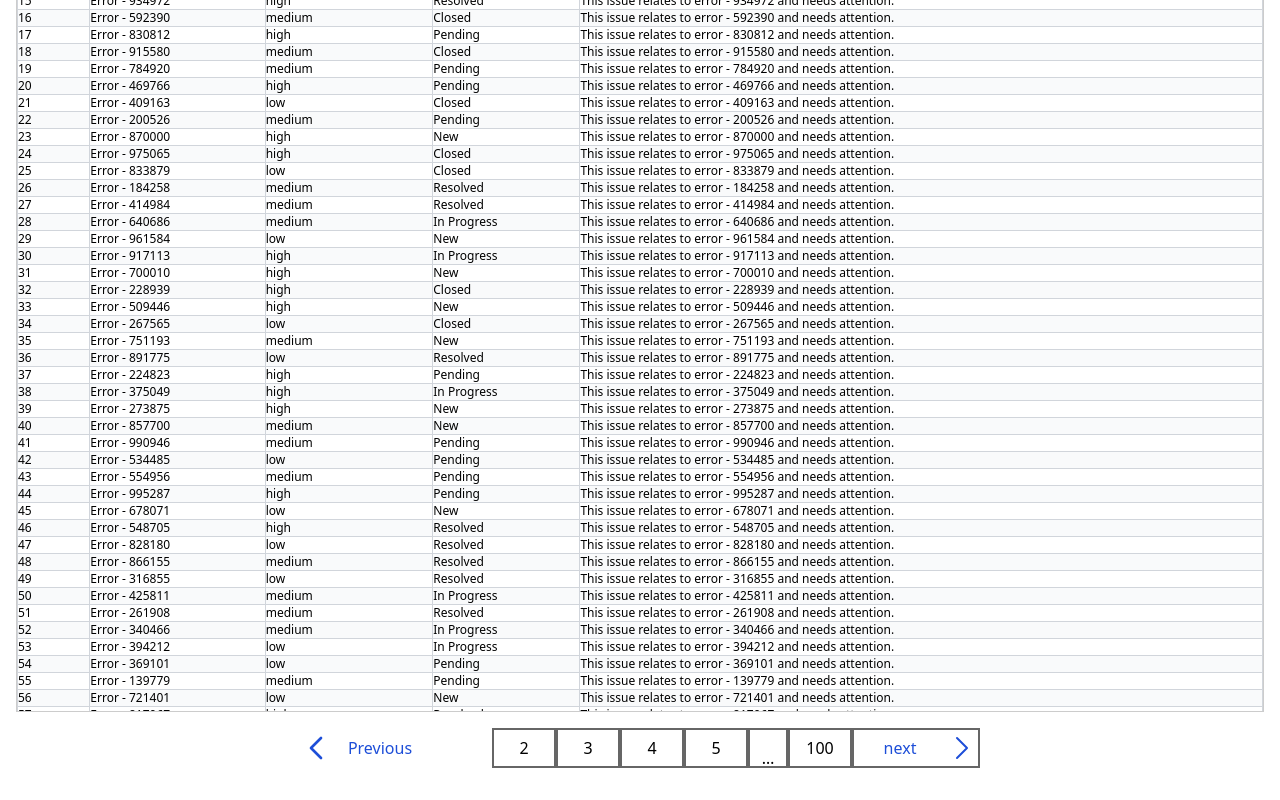
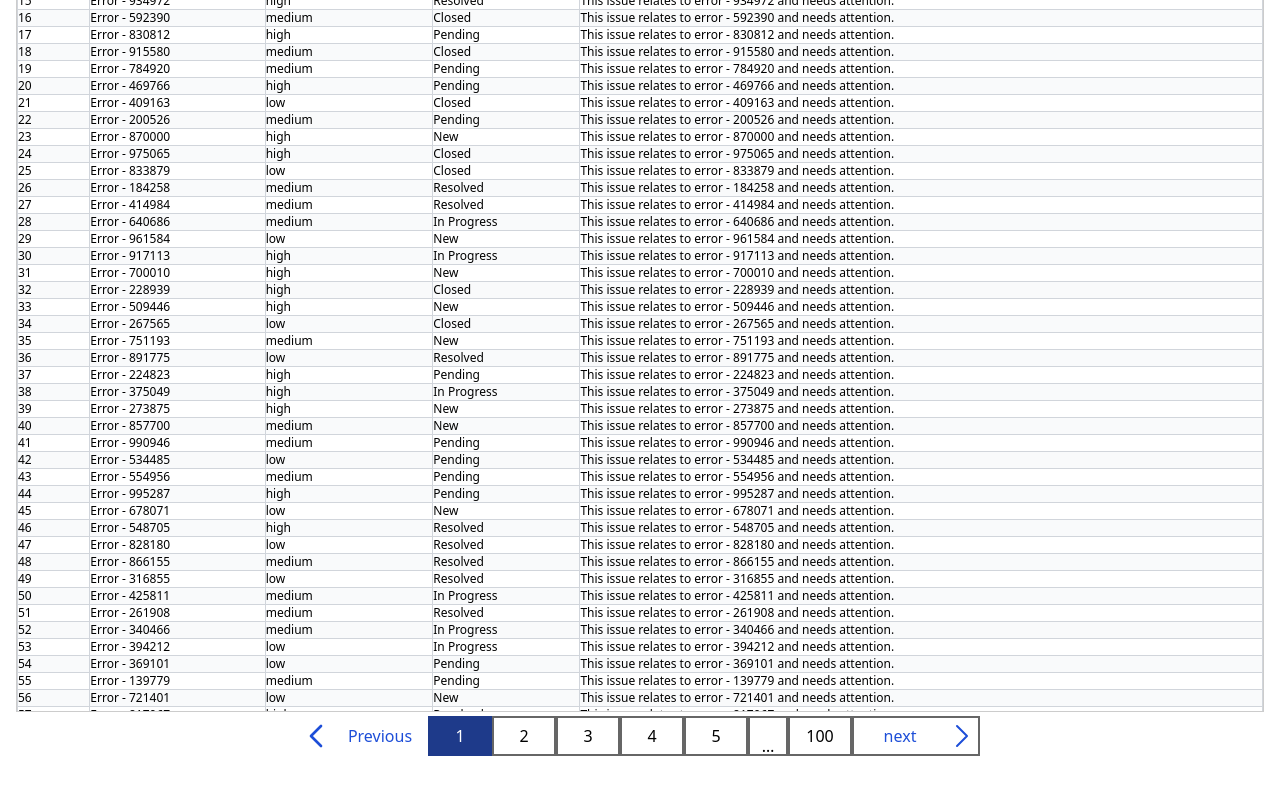
Before and after one commit to joeFathalla/planradar-task, a React (Vite) app: page / in a window 1280 px wide. Shown: the part 348-1148 px from the top of the page. After the commit the page ends 1124 px from the top, so only its background shows below. Built offline with nearby package versions, Linux system fonts and the light colour scheme.

Commit message:
fix bug in pagination buttons

```diff
--- a/src/components/Pagination.tsx
+++ b/src/components/Pagination.tsx
@@ -30,7 +30,7 @@ const Pagination = ({
         {/* previous button */}
         <button
           onClick={gotToPreviousPage}
-          className={` bg-white hover:bg-blue-900 hover:text-white border-2 border-[#666] border-solid text-blue-700 flex w-32 h-10 mx-0 my-4 cursor-pointer justify-start items-center ${
+          className={` bg-white border-2 border-[#666] border-solid  text-blue-700 flex w-32 h-10 m-0 cursor-pointer justify-end items-center hover:bg-blue-900 hover:text-white ${
             currentPage === 1
               ? "pointer-events-none border-none bg-gray-800 text-[#ccc]"
               : ""
@@ -70,10 +70,10 @@ const Pagination = ({
               <button
                 key={index}
                 onClick={() => changePage(parseInt(item.toString()))}
-                className={`bg-white border-2 border-[#666] border-solid px-2 py-4 round-md h-10 w-16 relative mx-0 my-1 cursor-pointer hover:bg-blue-900 hover:text-white ${
+                className={` border-2 border-[#666] border-solid px-2 py-4 round-md h-10 w-16 relative mx-0 my-1 cursor-pointer  ${
                   currentPage === item
                     ? "border-none bg-blue-900 text-white pointer-events-none"
-                    : null
+                    : "bg-white hover:bg-blue-900 hover:text-white"
                 }`}
               >
                 <span className="absolute top-[50%] left-[50%] translate-x-[-50%] translate-y-[-50%] ">
```
